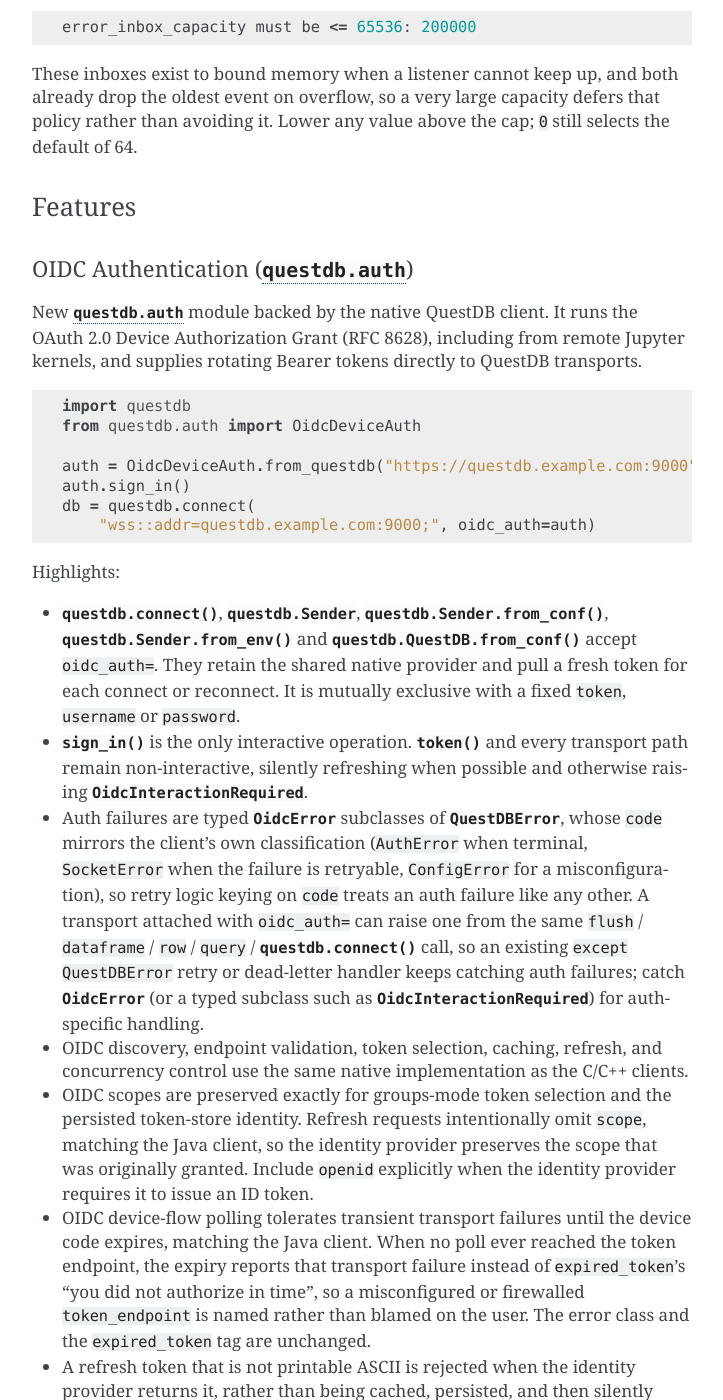
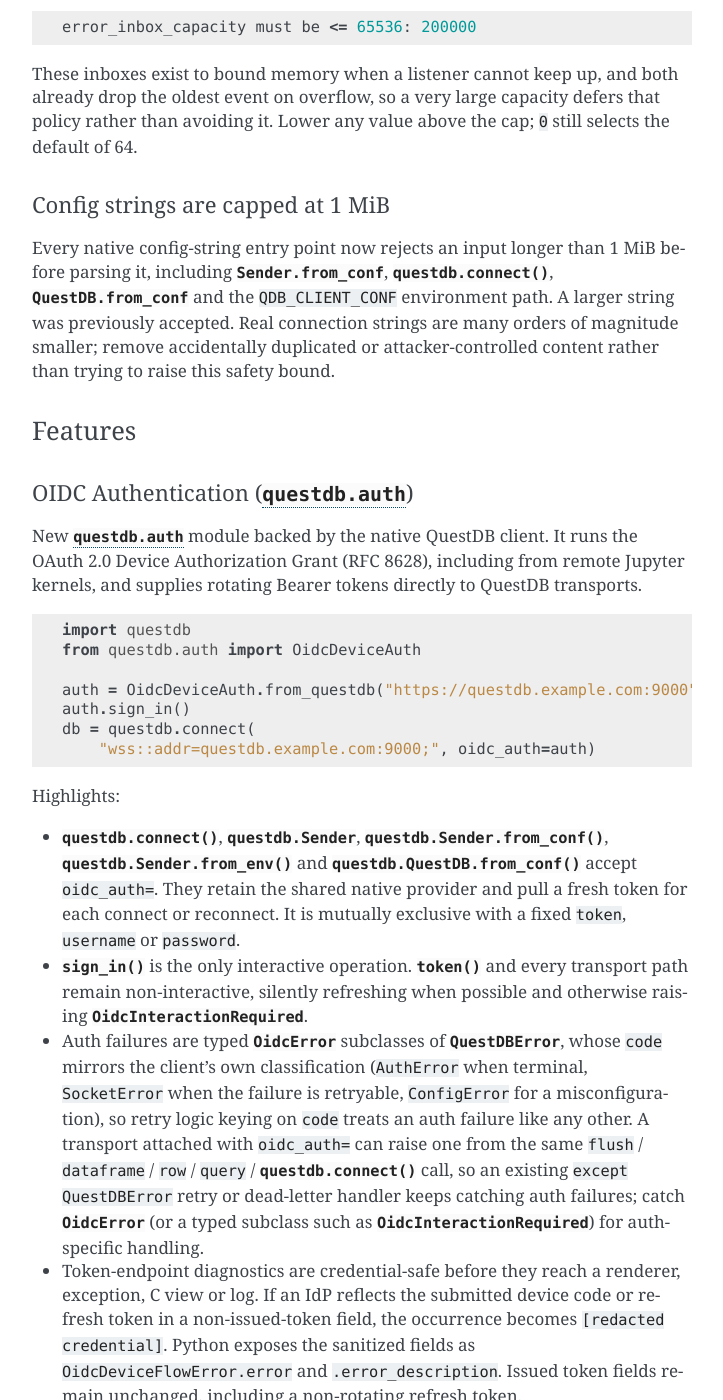
Before and after one commit to questdb/py-questdb-client, a Sphinx documentation site: the page built from docs/changelog.rst, in a window 1280 px wide and 1400 px high, scrolled down 2417 px. Shown: the whole window, without its empty margins (388-1111 px from the left). Built offline with Sphinx 7.4.7, drawn with Linux system fonts in a browser that asks for light colours; some of the changed text lies outside the part shown.

Commit message:
fix: close the level-three review notes
Break renderer cycles on every failed OIDC construction and serialize paired
registry updates under an RLock. Import logging before registering the LIFO
shutdown hook, document the renderer's prompt-return contract, and honour the
written struct_size on config and error views.

Bind Python event ordinals, server roles, and callback capacity directly to the
pinned public headers; correct native bool declarations, remove the superseded
connect declaration, and align runtime schema_overrides annotations with the
stub. Remove the per-UUID-cell kwargs allocation on query reads.

Document reflected-credential redaction, transaction completion semantics,
the config-size cap, public exception fields, and the native/Python merge
contract. Add discriminating coverage for the OIDC probe-success replay,
renderer failure unwind, unknown future events, third-party Arrow extensions,
busy finalizer reclaim, ABI prefix gates, and GIL-protected handle publication.

Advance the native pin to f04c22b9, which pre-sizes plaintext token-store JSON,
makes lock-scope teardown infallible, exports the OIDC input cap, and rejects
unexpanded CA-bundle home paths.

```diff
--- a/CHANGELOG.rst
+++ b/CHANGELOG.rst
@@ -103,6 +103,17 @@
 policy rather than avoiding it. Lower any value above the cap; ``0`` still
 selects the default of 64.
 
+Config strings are capped at 1 MiB
+**********************************
+
+Every native config-string entry point now rejects an input longer than 1 MiB
+before parsing it, including :meth:`Sender.from_conf <questdb.Sender.from_conf>`,
+:func:`questdb.connect`, :meth:`QuestDB.from_conf <questdb.QuestDB.from_conf>`
+and the ``QDB_CLIENT_CONF`` environment path. A larger string was previously
+accepted. Real connection strings are many orders of magnitude smaller; remove
+accidentally duplicated or attacker-controlled content rather than trying to
+raise this safety bound.
+
 Features
 ~~~~~~~~
 
@@ -145,6 +156,12 @@
   keeps catching auth failures; catch :class:`~questdb.auth.OidcError` (or a
   typed subclass such as :class:`~questdb.auth.OidcInteractionRequired`) for
   auth-specific handling.
+* Token-endpoint diagnostics are credential-safe before they reach a renderer,
+  exception, C view or log. If an IdP reflects the submitted device code or
+  refresh token in a non-issued-token field, the occurrence becomes
+  ``[redacted credential]``. Python exposes the sanitized fields as
+  ``OidcDeviceFlowError.error`` and ``.error_description``. Issued token fields
+  remain unchanged, including a non-rotating refresh token.
 * OIDC discovery, endpoint validation, token selection, caching, refresh, and
   concurrency control use the same native implementation as the C/C++ clients.
 * OIDC scopes are preserved exactly for groups-mode token selection and the
@@ -261,6 +278,13 @@
 Other changes
 ~~~~~~~~~~~~~
 
+- A failed :meth:`SenderTransaction.commit
+  <questdb.SenderTransaction.commit>` now completes the transaction before it
+  flushes, so a following ``rollback()`` raises ``InvalidApiCall`` instead of
+  clearing it. Calling ``commit()`` after its sender was closed now raises
+  :class:`QuestDBError <questdb.QuestDBError>` with ``code`` set to
+  ``QuestDBErrorCode.InvalidApiCall`` instead of leaking an internal
+  ``TypeError``.
 - Applications may now create a ``QueryResult`` on one thread and process it on
   another, including through its Arrow stream. Hand it off with normal thread
   synchronization and never use it from two threads at once. If it came from a
--- a/docs/api.rst
+++ b/docs/api.rst
@@ -183,22 +183,29 @@
 .. autofunction:: questdb.auth.sanitize_display_text
 
 .. autoexception:: questdb.auth.OidcError
+   :members:
    :show-inheritance:
 
 .. autoexception:: questdb.auth.OidcConfigError
+   :members:
    :show-inheritance:
 
 .. autoexception:: questdb.auth.OidcCancelledError
+   :members:
    :show-inheritance:
 
 .. autoexception:: questdb.auth.OidcNetworkError
+   :members:
    :show-inheritance:
 
 .. autoexception:: questdb.auth.OidcInteractionRequired
+   :members:
    :show-inheritance:
 
 .. autoexception:: questdb.auth.OidcDeviceFlowError
+   :members:
    :show-inheritance:
 
 .. autoexception:: questdb.auth.OidcTimeoutError
+   :members:
    :show-inheritance:
--- a/docs/auth.rst
+++ b/docs/auth.rst
@@ -195,11 +195,13 @@
 using atomic replacement and cross-process coordination; on POSIX, directories
 are mode ``0700`` and files mode ``0600``. On other platforms, protection
 depends on the directory's default ACL. Every failed store operation is logged
-at ``WARNING`` on the ``questdb`` logger during normal operation. Diagnostics
-are detached at interpreter exit, before ``atexit`` hooks registered earlier
-than ``import questdb`` run, so a store failure during that shutdown window may
-not be logged. A failed save or automatic clear is otherwise reported only
-there and leaves the in-memory credential usable; a failed load, or a refresh lease lost
+at ``WARNING`` on the ``questdb`` logger during normal operation. The binding
+imports ``logging`` before registering its own shutdown hook, so the hook first
+drains and detaches OIDC callbacks while logging handlers are still live;
+``logging.shutdown()`` runs afterwards. Diagnostics produced after the detach
+are deliberately suppressed rather than entering Python during finalization. A
+failed save or automatic clear is otherwise reported only there and leaves the
+in-memory credential usable; a failed load, or a refresh lease lost
 mid-refresh, is also raised to the caller as
 :class:`~questdb.auth.OidcNetworkError`, because an uncoordinated refresh could
 resubmit a rotating token. Enabling persistence stores a long-lived refresh token on disk, so use it
@@ -256,7 +258,9 @@
 ``jupyter lab``) or ``False`` to never open one.
 The custom renderer's prompt dictionary includes ``user_code``, both
 verification URLs, ``expires_in`` and ``interval`` in seconds, plus the vetted
-``browser_target``.
+``browser_target``. Renderer callbacks must return promptly: interpreter
+shutdown drains an in-flight callback before it detaches Python entry points, so
+a callback that waits forever can prevent process exit.
 
 ``sign_in()`` prompts by default, wherever it is called from: a missing TTY is
 not evidence of a missing human, so there is no terminal detection to refuse a
@@ -285,6 +289,16 @@
   escaping), and use only ``browser_target`` for links, browser opening or QR
   codes. :func:`~questdb.auth.sanitize_display_text` remains available for raw
   values from other sources or defense-in-depth; it does not HTML-escape.
+* Token-endpoint diagnostics are scanned before they reach renderers,
+  exceptions, C views, or logs. If an IdP reflects the submitted device code or
+  refresh token in a non-issued-token string, that occurrence is replaced with
+  the literal ``[redacted credential]``. Issued ``access_token``, ``id_token``
+  and ``refresh_token`` fields are preserved exactly so non-rotating refresh
+  tokens remain usable. In Python the sanitized IdP fields are available as
+  :attr:`OidcDeviceFlowError.error
+  <questdb.auth.OidcDeviceFlowError.error>` and
+  :attr:`OidcDeviceFlowError.error_description
+  <questdb.auth.OidcDeviceFlowError.error_description>`.
 * Avoid logging tokens, authorization headers, or PG connection parameters.
 * The PG-wire adapters send the token as the ``_sso`` password, so remote hosts
   and hostnames such as ``localhost`` default to ``sslmode="verify-full"``.
--- a/docs/migration.rst
+++ b/docs/migration.rst
@@ -5,9 +5,10 @@
 5.0 to 5.1
 ==========
 
-Four changes need action: the two UUID / fixed-size-binary items below, a new
-cap on callback inbox capacities, and a warning an abandoned query result now
-surfaces instead of swallowing. The
+Six changes need action: the two UUID / fixed-size-binary items below, caps on
+callback inbox capacities and config-string length, the completed-on-failure
+transaction rule, and a warning an abandoned query result now surfaces instead
+of swallowing. The
 new ``ConnectionEventKind.CredentialUnavailable`` event kind needs none — it
 is additive, and an existing listener keeps working.
 
@@ -65,6 +66,21 @@
   inboxes bound memory when a listener cannot keep up, and a capacity that
   large is an allocation failure waiting to happen rather than useful
   buffering.
+
+* **Config strings are capped at 1 MiB.** This applies to
+  :meth:`Sender.from_conf <questdb.Sender.from_conf>`, :func:`questdb.connect`,
+  :meth:`QuestDB.from_conf <questdb.QuestDB.from_conf>` and
+  ``QDB_CLIENT_CONF``. Remove accidentally duplicated or attacker-controlled
+  content from any string above that bound.
+
+* **A failed** :meth:`SenderTransaction.commit
+  <questdb.SenderTransaction.commit>` **now completes that transaction.** A
+  subsequent ``rollback()`` now raises ``QuestDBError`` with
+  ``QuestDBErrorCode.InvalidApiCall`` instead of clearing the transaction. Move
+  cleanup that must happen after a failed commit outside the transaction API;
+  do not try to roll back a commit attempt whose delivery outcome may already
+  be uncertain. ``commit()`` after the owning sender was closed now also raises
+  ``QuestDBError(InvalidApiCall)`` instead of an internal ``TypeError``.
 
 * **An abandoned** :class:`~questdb.QueryResult` **now reports its**
   ``ResourceWarning``. The finalizer previously swallowed it; it is now routed
```
Also changed, not shown: 9 other files.
